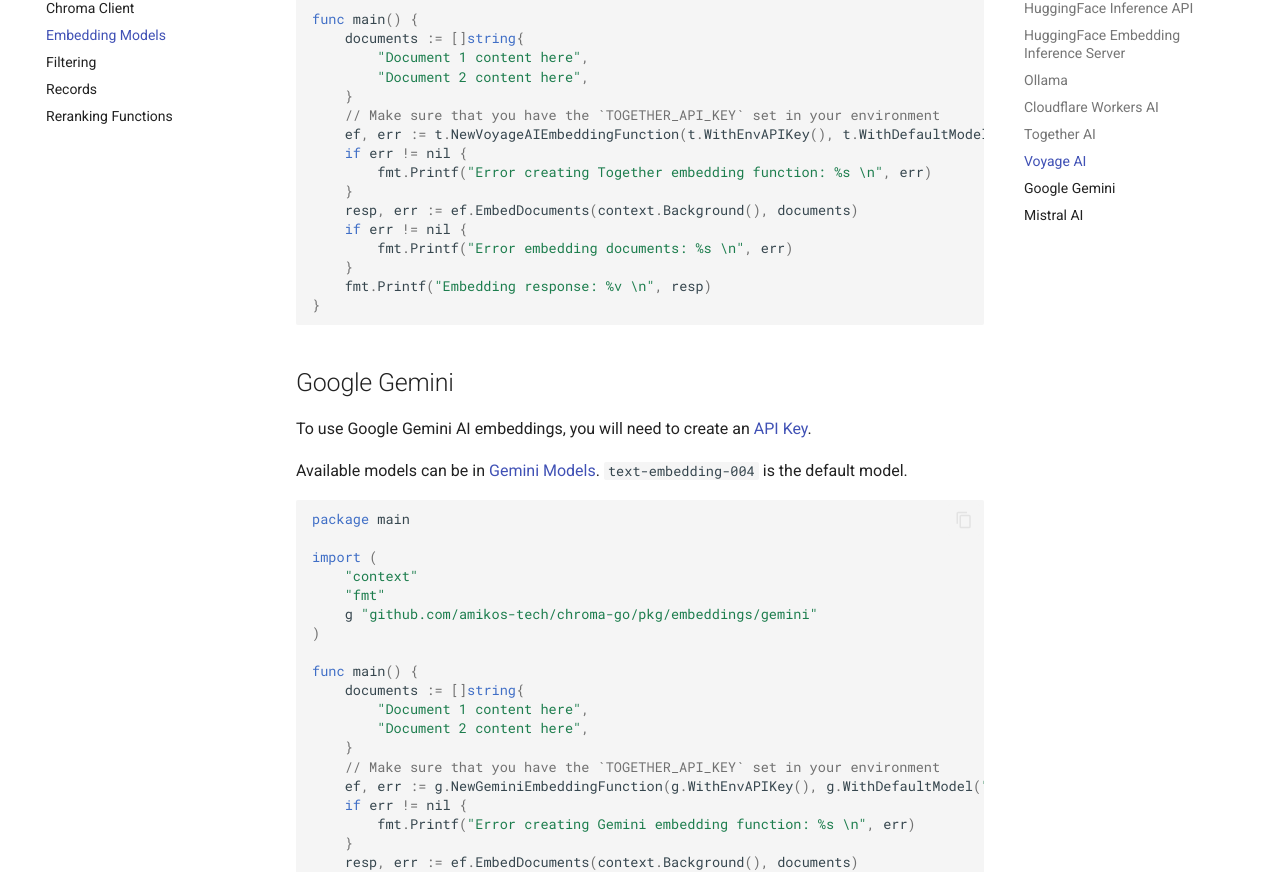
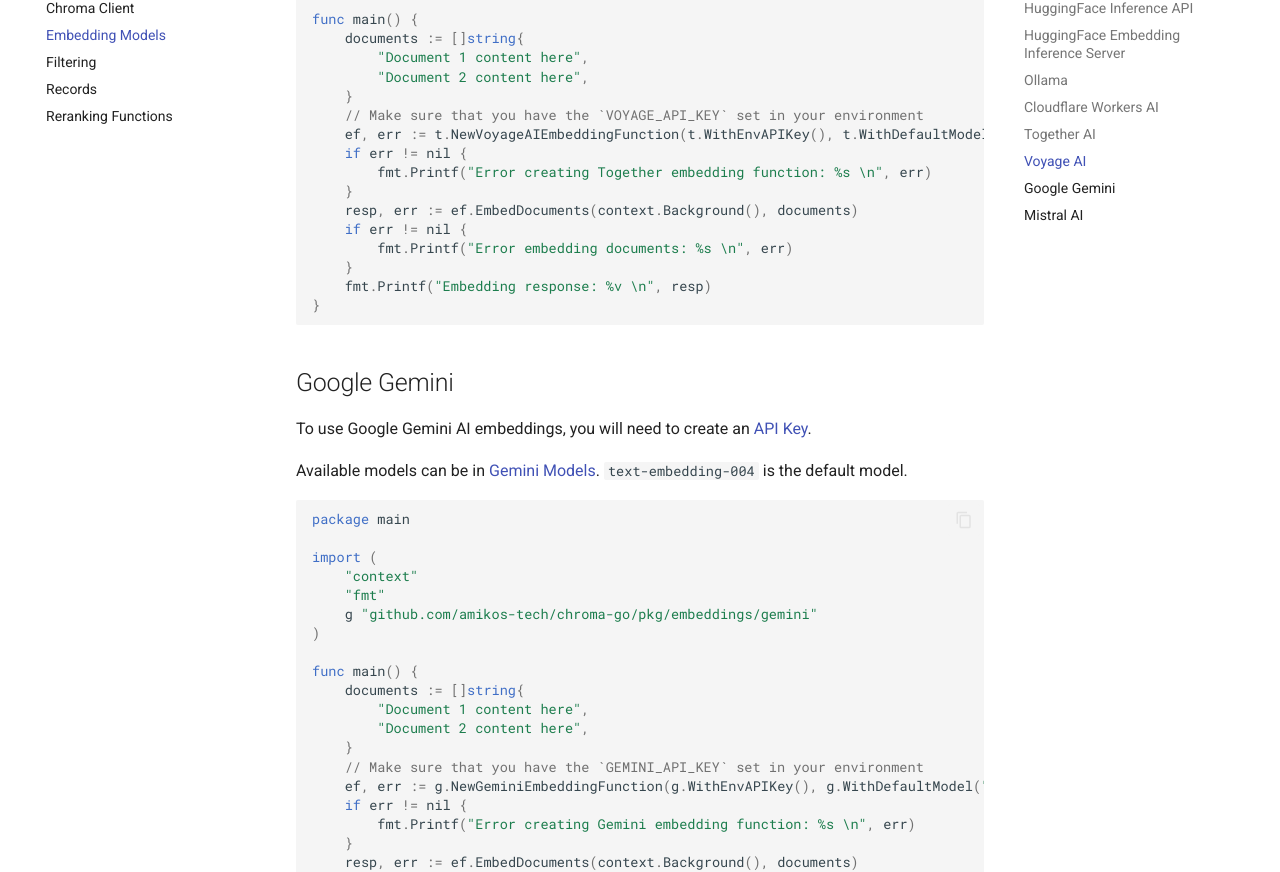
Before and after one commit to amikos-tech/chroma-go, an MkDocs documentation site: the page built from docs/docs/embeddings.md, in a window 1280 px wide and 1400 px high, scrolled down 5860 px. Shown: the part 154-1026 px from the top of the window. Built offline with MkDocs 1.6.1 and Material for MkDocs 9.7.7, drawn with Linux system fonts in a browser that asks for light colours; comment, search, counter and statistics services are not loaded; some of the changed text lies outside the part shown.

```diff
--- a/docs/docs/embeddings.md
+++ b/docs/docs/embeddings.md
@@ -273,7 +273,7 @@ func main() {
 		"Document 1 content here",
 		"Document 2 content here",
 	}
-	// Make sure that you have the `TOGETHER_API_KEY` set in your environment
+	// Make sure that you have the `VOYAGE_API_KEY` set in your environment
 	ef, err := t.NewVoyageAIEmbeddingFunction(t.WithEnvAPIKey(), t.WithDefaultModel("voyage-large-2"))
 	if err != nil {
 		fmt.Printf("Error creating Together embedding function: %s \n", err)
@@ -308,7 +308,7 @@ func main() {
 		"Document 1 content here",
 		"Document 2 content here",
 	}
-	// Make sure that you have the `TOGETHER_API_KEY` set in your environment
+	// Make sure that you have the `GEMINI_API_KEY` set in your environment
 	ef, err := g.NewGeminiEmbeddingFunction(g.WithEnvAPIKey(), g.WithDefaultModel("text-embedding-004"))
 	if err != nil {
 		fmt.Printf("Error creating Gemini embedding function: %s \n", err)
@@ -341,7 +341,7 @@ func main() {
 		"Document 1 content here",
 		"Document 2 content here",
 	}
-	// Make sure that you have the `TOGETHER_API_KEY` set in your environment
+	// Make sure that you have the `MISTRAL_API_KEY` set in your environment
 	ef, err := mistral.NewMistralEmbeddingFunction(mistral.WithEnvAPIKey(), mistral.WithDefaultModel("mistral-embed"))
 	if err != nil {
 		fmt.Printf("Error creating Mistral embedding function: %s \n", err)
```
Also changed, not shown: 2 other files.
